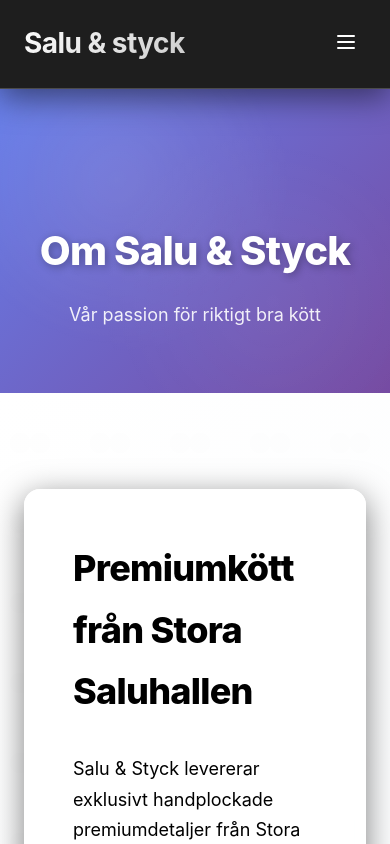
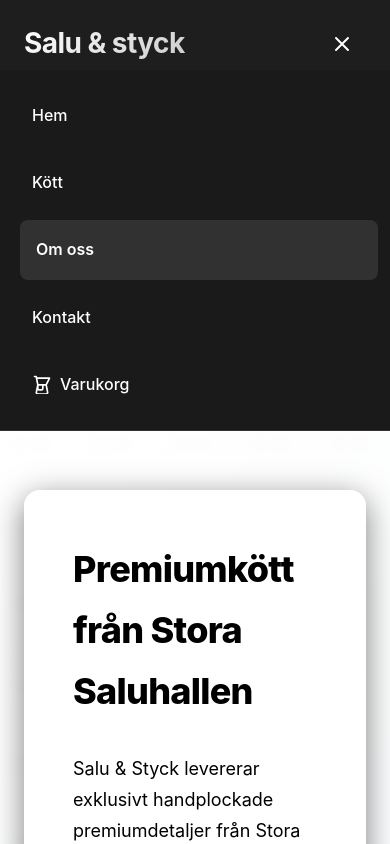
Before and after one commit to H7ans/salu-styck-3, a plain HTML site: page openAI sos justering/om-oss.html in a window 390 px wide. Both pictures are taken after a click on the button "Öppna mobilmeny". Shown: the top 844 px of the page. Drawn offline with Linux system fonts and the light colour scheme.

Commit message:
Förbättrar mobilmeny med animationer och interaktioner

```diff
--- a/openAI sos justering/script.js
+++ b/openAI sos justering/script.js
@@ -22,6 +22,9 @@ class SaluStyckeApp {
 
         // Initialize app
         this.init();
+
+        // Setup mobile menu
+        this.setupMobileMenu();
     }
 
     startOptimizedCartSync() {
@@ -469,7 +472,7 @@ class SaluStyckeApp {
         // Preload critical resources
     }
 
-    // Modern Mobile Menu with Animations
+    // Förbättrad menyhantering
     toggleMobileMenu() {
         const mobileMenu = document.getElementById('mobile-menu');
         const menuIcon = document.getElementById('menu-icon');
@@ -477,46 +480,37 @@ class SaluStyckeApp {
 
         if (!mobileMenu || !menuIcon || !closeIcon) return;
 
-        const isHidden = mobileMenu.classList.contains('hidden');
-
-        if (isHidden) {
-            // Open menu
+        const isMenuHidden = mobileMenu.classList.contains('hidden');
+
+        if (isMenuHidden) {
+            // Öppna menyn
             mobileMenu.classList.remove('hidden');
-            menuIcon.classList.add('hidden');
-            closeIcon.classList.remove('hidden');
-
-            // Animate menu items
-            const menuItems = mobileMenu.querySelectorAll('.mobile-nav-link');
-            menuItems.forEach((item, index) => {
-                item.style.transform = 'translateX(-100%)';
-                item.style.opacity = '0';
-
-                setTimeout(() => {
-                    item.style.transition = 'all 0.3s cubic-bezier(0.4, 0, 0.2, 1)';
-                    item.style.transform = 'translateX(0)';
-                    item.style.opacity = '1';
-                }, index * 50);
+            requestAnimationFrame(() => {
+                mobileMenu.classList.add('visible');
+                menuIcon.classList.add('hidden');
+                closeIcon.classList.remove('hidden');
+                document.body.style.overflow = 'hidden';
             });
-
-            // Lock body scroll
-            document.body.style.overflow = 'hidden';
         } else {
-            // Close menu
-            const menuItems = mobileMenu.querySelectorAll('.mobile-nav-link');
-            menuItems.forEach((item, index) => {
-                setTimeout(() => {
-                    item.style.transform = 'translateX(-100%)';
-                    item.style.opacity = '0';
-                }, index * 30);
-            });
-
-            setTimeout(() => {
-                mobileMenu.classList.add('hidden');
-                menuIcon.classList.remove('hidden');
-                closeIcon.classList.add('hidden');
-                document.body.style.overflow = '';
-            }, menuItems.length * 30 + 100);
-        }
+            this.closeMobileMenu();
+        }
+    }
+
+    closeMobileMenu() {
+        const mobileMenu = document.getElementById('mobile-menu');
+        const menuIcon = document.getElementById('menu-icon');
+        const closeIcon = document.getElementById('close-icon');
+
+        if (!mobileMenu || !menuIcon || !closeIcon) return;
+
+        mobileMenu.classList.remove('visible');
+        menuIcon.classList.remove('hidden');
+        closeIcon.classList.add('hidden');
+        document.body.style.overflow = '';
+
+        setTimeout(() => {
+            mobileMenu.classList.add('hidden');
+        }, 300);
     }
 
     // Advanced Shopping Cart System
@@ -1403,7 +1397,7 @@ class SaluStyckeApp {
                         <svg width="24" height="24" viewBox="0 0 24 24" fill="none" stroke="currentColor">
                             <rect x="1" y="3" width="15" height="13"></rect>
                             <path d="m16,8l2,-2 2,2"></path>
-                            <path d="m18,6v8a2,2 0 0,1 -2,2H4a2,2 0 0,1 -2,-2V6"></path>
+                            <path d="m18,6v8a2 2 0 0,1 -2,2H4a2 2 0 0,1 -2,-2V6"></path>
                         </svg>
                         Slutför köp
                     </h3>
--- a/openAI sos justering/styles.css
+++ b/openAI sos justering/styles.css
@@ -152,76 +152,79 @@ body {
     border: none;
     color: var(--text-primary);
     cursor: pointer;
-    padding: 0.5rem;
-    border-radius: var(--border-radius-small);
-    transition: var(--transition);
+    padding: 0.75rem;
+    border-radius: 8px;
+    transition: all 0.3s ease;
+    position: relative;
+    z-index: 1000;
 }
 
 .mobile-menu-btn:hover {
     background: rgba(255, 255, 255, 0.1);
-    transform: scale(1.05);
 }
 
 .menu-icon {
-    width: 1.5rem;
-    height: 1.5rem;
+    width: 24px;
+    height: 24px;
+    stroke-width: 2;
+    display: block;
 }
 
 .mobile-menu {
-    position: absolute;
-    top: 100%;
-    left: 0;
-    right: 0;
-    background: var(--glass-bg);
-    backdrop-filter: blur(20px);
-    -webkit-backdrop-filter: blur(20px);
-    border-bottom: 1px solid var(--glass-border);
-    box-shadow: var(--shadow-medium);
-    transform: translateY(-10px);
-    opacity: 0;
-    transition: var(--transition);
-    border-radius: 0 0 var(--border-radius) var(--border-radius);
-}
-
-.mobile-menu:not(.hidden) {
+    position: fixed;
+    top: 70px;
+    left: 0;
+    right: 0;
+    background: rgba(0, 0, 0, 0.95);
+    backdrop-filter: blur(10px);
+    -webkit-backdrop-filter: blur(10px);
+    padding: 1rem;
+    z-index: 999;
+    transform: translateY(-100%);
+    transition: all 0.3s ease-in-out;
+    border-bottom: 1px solid rgba(255, 255, 255, 0.1);
+}
+
+.mobile-menu.visible {
     transform: translateY(0);
-    opacity: 1;
 }
 
 .mobile-nav {
-    padding: 1.5rem;
     display: flex;
     flex-direction: column;
-    gap: 1rem;
+    gap: 0.5rem;
 }
 
 .mobile-nav-link {
     color: var(--text-primary);
     text-decoration: none;
+    padding: 1rem;
+    border-radius: 8px;
+    transition: all 0.3s ease;
+    font-weight: 500;
     display: flex;
     align-items: center;
-    gap: 0.75rem;
-    padding: 1rem;
-    border-radius: var(--border-radius-small);
-    transition: var(--transition);
-    font-weight: 500;
+    gap: 0.5rem;
 }
 
 .mobile-nav-link:hover,
 .mobile-nav-link.active {
-    background: var(--glass-bg);
-    backdrop-filter: blur(10px);
+    background: rgba(255, 255, 255, 0.1);
     transform: translateX(4px);
 }
 
 .mobile-cart-icon {
-    width: 1.25rem;
-    height: 1.25rem;
-    stroke-width: 2;
-}
-
-.mobile-nav-link[href="#"] {
-    position: relative;
+    width: 20px;
+    height: 20px;
+}
+
+@media (min-width: 768px) {
+    .mobile-menu-btn {
+        display: none;
+    }
+    .mobile-menu {
+        display: none;
+    }
 }
 
 /* Modern cart counter styles */
@@ -2288,3 +2291,31 @@ body {
     color: #ffffff !important;
     text-shadow: 2px 2px 8px rgba(0, 0, 0, 0.3);
 }
+
+/* Förbättrade menyövergångar */
+.mobile-menu {
+    position: fixed;
+    top: 70px; /* Justera efter din header-höjd */
+    left: 0;
+    right: 0;
+    background: var(--background-dark);
+    backdrop-filter: blur(10px);
+    -webkit-backdrop-filter: blur(10px);
+    transform: translateY(-100%);
+    opacity: 0;
+    visibility: hidden;
+    transition: transform 0.3s ease-in-out, opacity 0.3s ease-in-out, visibility 0s linear 0.3s;
+    z-index: 99;
+}
+
+.mobile-menu.visible {
+    transform: translateY(0);
+    opacity: 1;
+    visibility: visible;
+    transition: transform 0.3s ease-in-out, opacity 0.3s ease-in-out, visibility 0s linear;
+}
+
+/* Förbättrad .hidden klass */
+.hidden {
+    display: none !important;
+}
```
